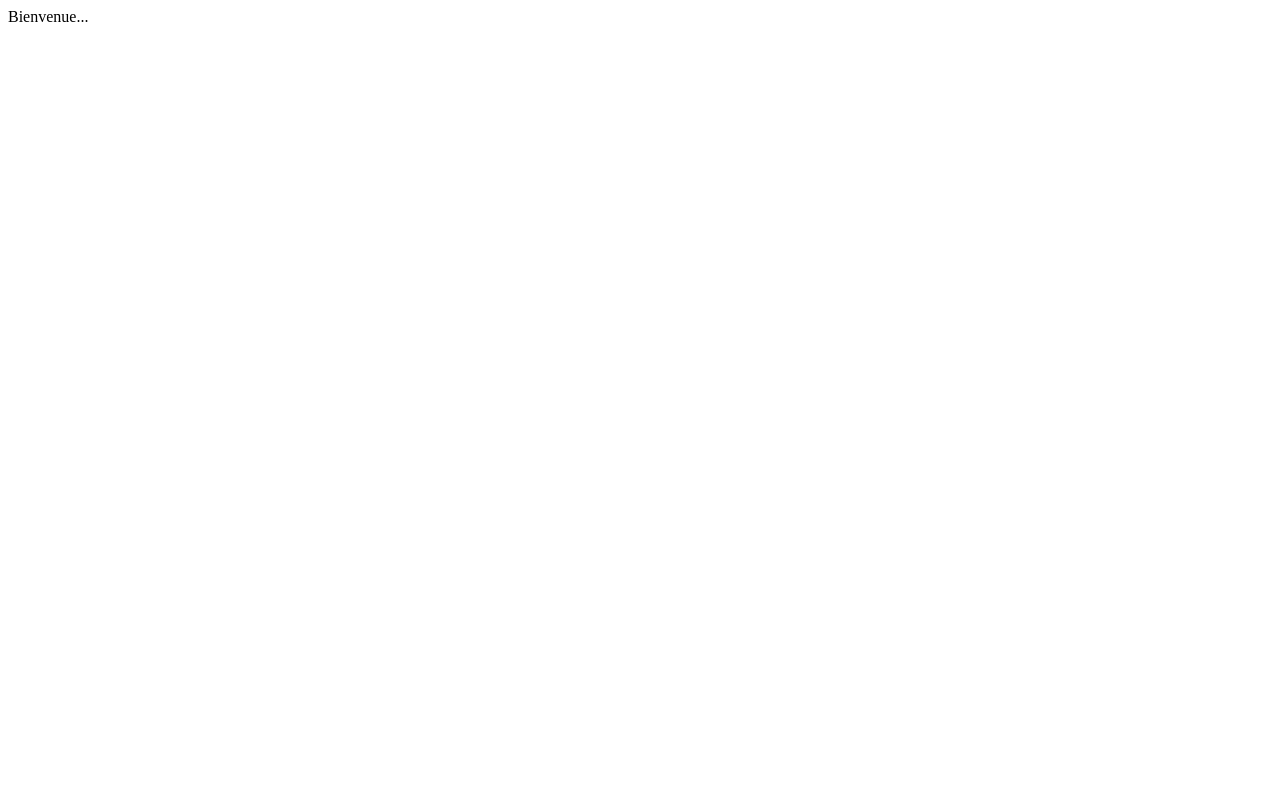
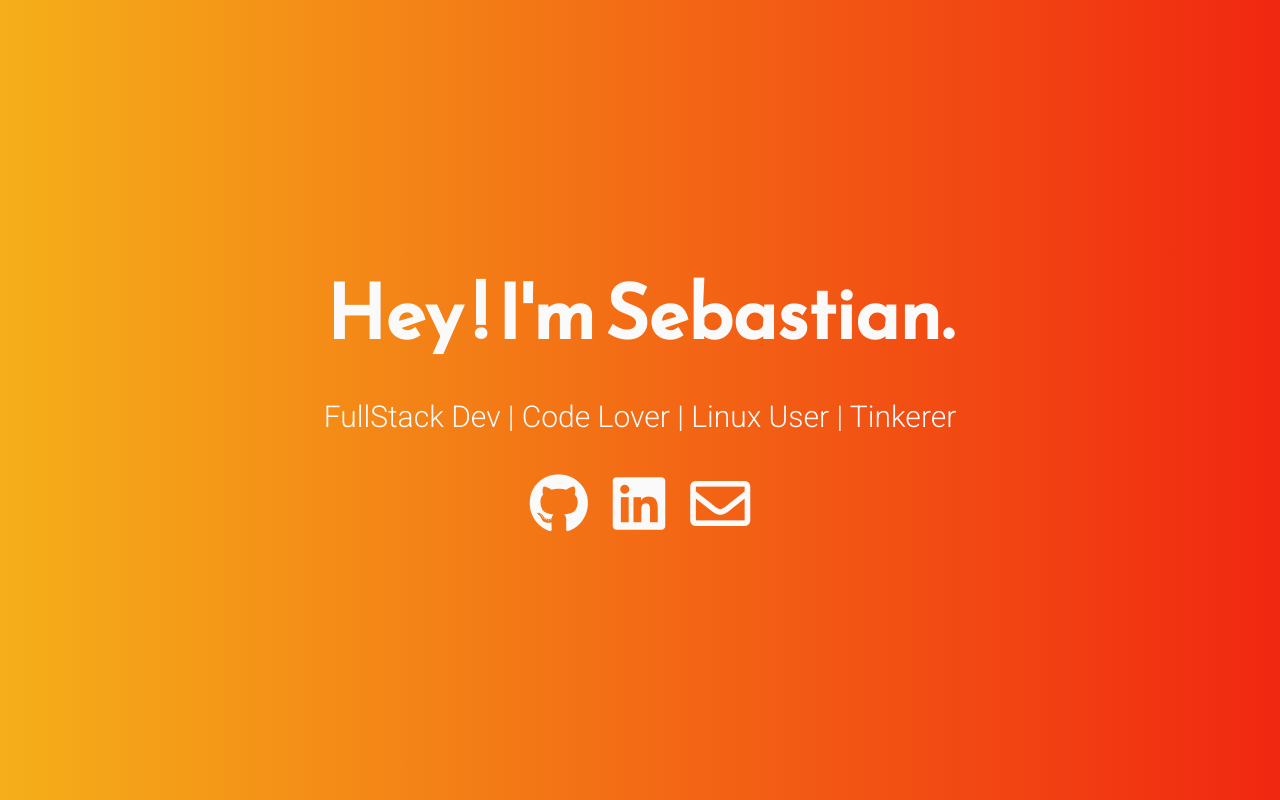
Before and after one commit to Sesti/sesti, a plain HTML site: page index.html in a window 1280 px wide. Drawn offline with Linux system fonts and the light colour scheme.

Commit message:
website 1.0

```diff
--- /dev/null
+++ b/css/reset.css
@@ -0,0 +1,25 @@
+/* Minimal CSS Reset */
+
+html {
+  box-sizing: border-box;
+  font-size: 12px;
+}
+
+*, *:before, *:after {
+  box-sizing: inherit;
+}
+
+body, h1, h2, h3, h4, h5, h6, p, ol, ul {
+  margin: 0;
+  padding: 0;
+  font-weight: normal;
+}
+
+ol, ul {
+  list-style: none;
+}
+
+img {
+  max-width: 100%;
+  height: auto;
+}
--- /dev/null
+++ b/css/styles.css
@@ -0,0 +1,71 @@
+/* Typography */
+
+html {
+	font-family: 'Roboto', sans-serif;
+}
+
+@media (min-width: 576px) {
+	html {
+		font-size: 14px;
+	}
+}
+
+@media (min-width: 768px) {
+	html {
+		font-size: 16px;
+	}
+}
+
+@media (min-width: 992px) {
+	html {
+		font-size: 18px;
+	}
+}
+
+@media (min-width: 1200px) {
+	html {
+		font-size: 20px;
+	}
+}
+
+.icons-social i {
+	font-size: 3em;
+}
+
+/* Custom Styles */
+
+main {
+	display: flex;
+	flex-direction: column;
+	min-height: 100vh;
+	justify-content: center;
+	padding: 0 30px;
+	text-align: center;
+}
+
+main > .intro {
+	font-family: 'Reem Kufi', sans-serif;
+	font-size: 3.75em;
+	font-weight: 600;
+}
+
+main > .tagline {
+	font-size: 1.5rem;
+	margin: 1.5rem 0;
+	font-weight: 100;
+}
+
+.icons-social i {
+	padding: 10px;
+}
+
+.devto {
+	margin-bottom: -0.20rem;
+}
+
+.devto svg {
+	margin-bottom: -0.20rem;
+	margin-left: 0.675rem;;
+	width: 2.65rem;
+	height: 2.65rem;
+}
--- /dev/null
+++ b/css/themes/default-theme.css
@@ -0,0 +1,21 @@
+/* Theme */
+
+main {
+	background: #f12711;  /* fallback for old browsers */
+	background: -webkit-linear-gradient(to right, #f5af19, #f12711);  /* Chrome 10-25, Safari 5.1-6 */
+    background: linear-gradient(to right, #f5af19, #f12711); /* W3C, IE 10+/ Edge, Firefox 16+, Chrome 26+, Opera 12+, Safari 7+ */
+	color: #FAFAFA;
+}
+
+.icons-social a {
+    color: #FAFAFA;
+    transition:.3s all ease;
+    transform:scale3d(1);
+}
+.icons-social a:hover{
+    transform:scale3d(1.2);
+}
+
+.icons-social a svg path{
+	fill: #FAFAFA;
+}
--- a/index.html
+++ b/index.html
@@ -1,11 +1,30 @@
-<html lang="en">
+<!DOCTYPE html>
+<html>
 <head>
-    <meta charset="UTF-8">
-    <meta name="viewport" content="width=device-width, initial-scale=1.0">
-    <meta http-equiv="X-UA-Compatible" content="ie=edge">
-    <title>Portfolio de Sébastian Pilon</title>
+	<meta charset="utf-8">
+	<meta http-equiv="X-UA-Compatible" content="IE=edge">
+	<meta name="viewport" content="width=device-width, initial-scale=1.0">
+
+	<title>Sébastian Pilon | Awesome Dev</title>
+
+	<link rel="icon" href="favicon.ico" type="image/png" />
+
+	<link href="https://fonts.googleapis.com/css?family=Reem+Kufi|Roboto:300" rel="stylesheet">
+	<link href="https://use.fontawesome.com/releases/v5.12.0/css/all.css" rel="stylesheet">
+	<link rel="stylesheet" href="css/reset.css">
+	<link rel="stylesheet" href="css/styles.css">
+	<link rel="stylesheet" href="css/themes/default-theme.css">
 </head>
 <body>
-    Bienvenue...
+	<main>
+		<div class="intro">Hey ! I'm Sebastian.</div>
+		<div class="tagline">FullStack Dev | Code Lover | Linux User | Tinkerer</div>
+		<!-- https://fontawesome.com/icons?d=gallery&s=brands -->
+		<div class="icons-social">
+			<a target="_blank" href="https://github.com/sesti"><i class="fab fa-github"></i></a>
+			<a target="_blank" href="https://www.linkedin.com/in/sebastian-pilon"><i class="fab fa-linkedin"></i></a>
+			<a target="_blank" href="mailto:sebastian.pilon@gmail.com"><i class="far fa-envelope"></i></a>
+    </div>
+	</main>
 </body>
 </html>
```
Also changed, not shown: favicon.ico (added), 1 other file.
